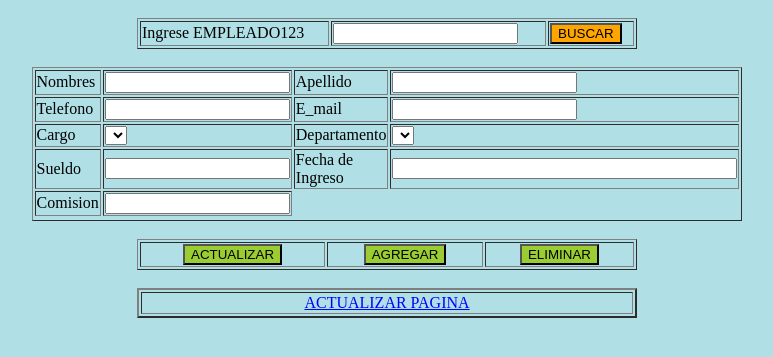
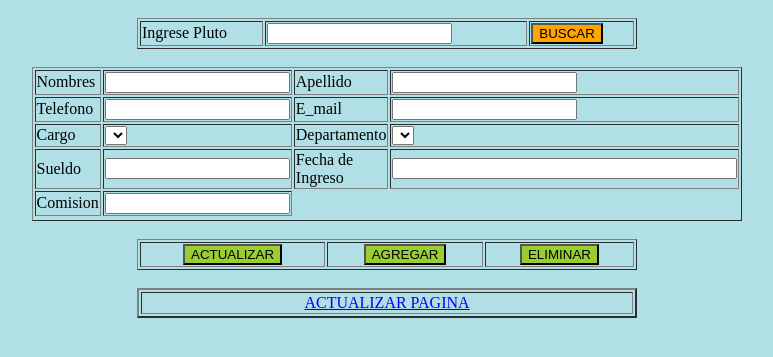
Before and after one commit to koyomi21/crudPHPprueba, a PHP site: page / in a window 1280 px wide. Shown: the part 132-489 px from the top of the page, without its empty margins (253-1026 px from the left). Run offline with PHP 8.4, Linux system fonts and the light colour scheme; data that the repository does not hold is empty.

Commit message:
toma dennis

```diff
--- a/index.php
+++ b/index.php
@@ -1,3 +1,4 @@
+
 <?php
 error_reporting(0);
 include './CONEXION.php';
@@ -82,7 +83,7 @@ if ($boton == 'ELIMINAR') {
         <form method="post" action="">
             <table width="500" border="1">
                 <tr>
-                    <td>Ingrese EMPLEADO123</td>
+                    <td>Ingrese Pluto</td>
                     <td><input  type="text" name="codigoemple" value="<?php echo $ID_Emple; ?>" /></td>
                     <td><input  style="background-color:orange" type="submit" value="BUSCAR" name="actualizar" /></td>
                 </tr>
```
